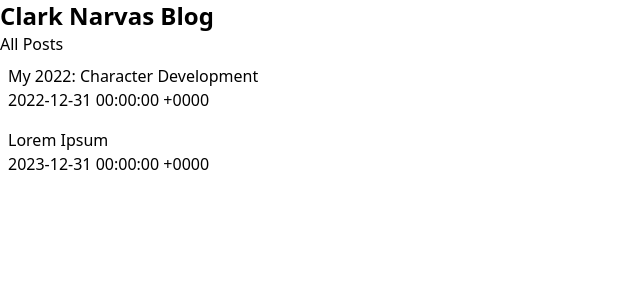
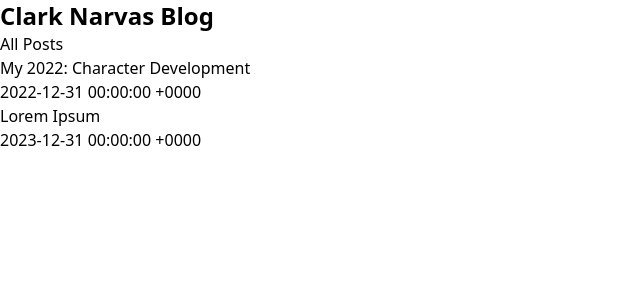
Before and after one commit to ClarkNarvas/new-journey, a Next.js app in the folder clarknarvas/: page / in a window 1280 px wide. Shown: the top 300 px of the page, without its empty margins (0-640 px from the left). Built offline with nearby package versions, Linux system fonts and the light colour scheme.

Commit message:
posts are displayed

```diff
--- /dev/null
+++ b/clarknarvas/components/PostPreviews.tsx
@@ -0,0 +1,15 @@
+import Link from "next/link"
+import { postMetadata } from "./PostMetadata";
+
+const PostPreviews = (props: postMetadata) => {
+    return ( <div className="p-2">
+      <Link href={`/posts/${props.slug}`}>
+      <h1>{props.title}</h1>
+      <p>{props.date}</p>
+      </Link>
+    </div> )
+};
+
+
+
+  export default PostPreviews;
--- /dev/null
+++ b/clarknarvas/components/getPosts.ts
@@ -0,0 +1,25 @@
+import fs from "fs";
+import Link from "next/link";
+import matter from "gray-matter";
+
+const getPosts = () => {
+    const folder = "posts/";
+    const files = fs.readdirSync(folder);
+    const mdPosts = files.filter((file) => file.endsWith(".md"));
+    const slugs = mdPosts.map((file) => file.replace(".md", " "));
+
+    const posts = mdPosts.map((fileName) => {
+      const content = fs.readFileSync(`posts/${fileName}`, "utf8");
+      const matterResult = matter(content); // what does this do?
+
+      return {
+        title: matterResult.data.title,
+        date: matterResult.data.date,
+        slug: fileName.replace(".md", " ")
+      }
+
+    })
+    return posts
+  }
+
+  export default getPosts;
--- a/clarknarvas/src/app/page.tsx
+++ b/clarknarvas/src/app/page.tsx
@@ -1,47 +1,17 @@
-import Image from "next/image";
-import fs from  "fs";
-import Link from "next/link"
-import matter from "gray-matter"
-
-
+import Link from "next/link";
+import getPosts from "../../components/getPosts";
+import PostPreviews from "../../components/postPreviews";
 
 export default function Home() {
-
-  const getPosts = () => {
-    const folder = "posts/";
-    const files = fs.readdirSync(folder);
-    const mdPosts = files.filter((file) => file.endsWith(".md"));
-    const slugs = mdPosts.map((file) => file.replace(".md", " "));
-
-    const posts = mdPosts.map((fileName) => {
-      const content = fs.readFileSync(`posts/${fileName}`, "utf8");
-      const matterResult = matter(content); // what does this do?
-
-      return {
-        title: matterResult.data.title,
-        date: matterResult.data.date,
-        slug: fileName.replace(".md", " ")
-      }
-
-    })
-    return posts
-  }
-
   const posts = getPosts();
-  const postPreviews = posts.map((post) => (
-    <div className="p-2">
-      <Link href={`/posts/${post.slug}`}>
-      <h1>{post.title}</h1>
-      <p>{post.date}</p>
-      </Link>
-    </div>
+  const previews = posts.map((post) => (
+    <PostPreviews key={post.slug} {...post} /> // Use parentheses to return JSX
   ));
-
 
   return (
     <main>
       <h1 className="fs-xl2">All Posts</h1>
-      <div>{postPreviews}</div>
+      <div>{previews}</div>
     </main>
   );
 }
--- a/clarknarvas/src/app/posts/[slug]/page.tsx
+++ b/clarknarvas/src/app/posts/[slug]/page.tsx
@@ -2,6 +2,7 @@
 import fs from  "fs";
 import Markdown from 'markdown-to-jsx';
 import matter from 'gray-matter';
+import getPosts from "../../../../components/getPosts";
 
 
 const getPostContent = (slug: string) => {
@@ -14,12 +15,15 @@
 }
 
 
-
+export const generateStaticPages = async () => {
+  const posts = getPosts();
+  return posts.map((post) => ({
+    slug: post.slug,
+  }));
+}
 
 
 export default function Home(props: any) {
-
-
   const slug = props.params.slug;
   const content = getPostContent(slug);
 
```
